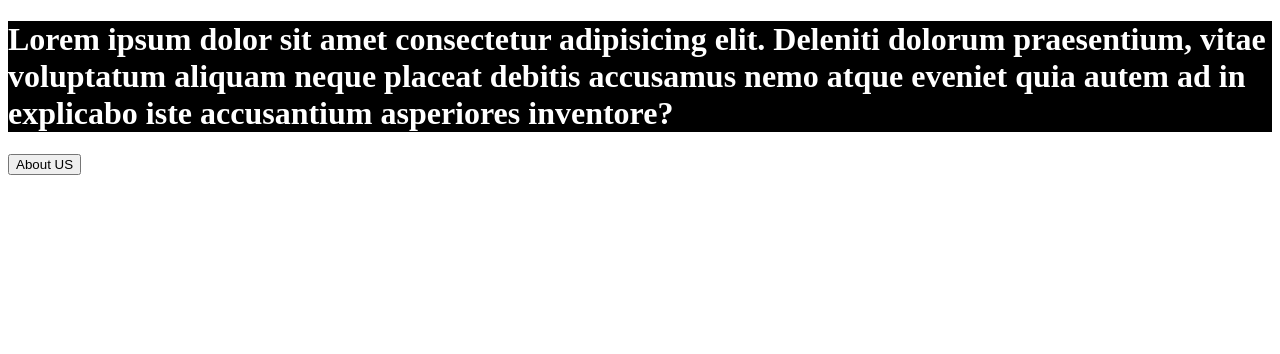
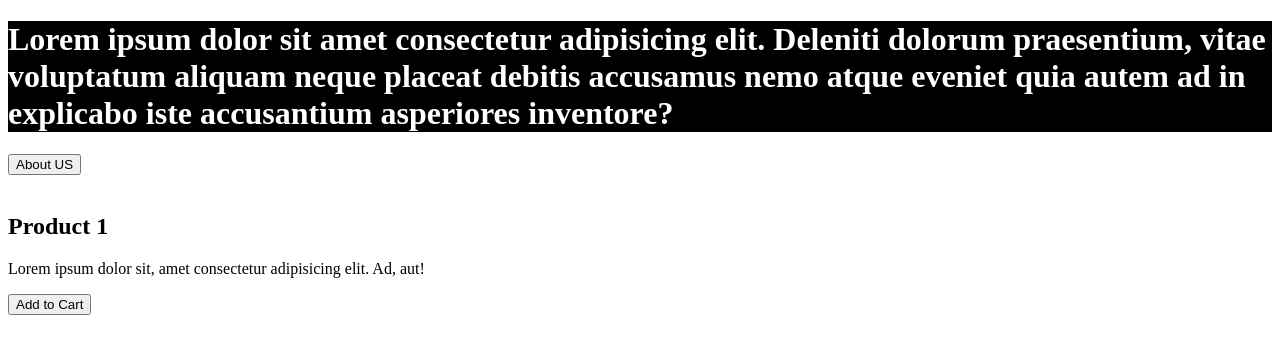
Before and after one commit to umer1338/Gift-Store-Website, a plain HTML site: page index.html in a window 1280 px wide. Drawn offline with Linux system fonts and the light colour scheme.

Commit message:
Cards Creation

```diff
--- a/index.html
+++ b/index.html
@@ -9,5 +9,12 @@
 <body>
     <h1>Lorem ipsum dolor sit amet consectetur adipisicing elit. Deleniti dolorum praesentium, vitae voluptatum aliquam neque placeat debitis accusamus nemo atque eveniet quia autem ad in explicabo iste accusantium asperiores inventore?</h1>
     <button>About US</button>
+
+    <div class="cards">
+        <img src="" alt="">
+        <h2>Product 1</h2>
+        <p>Lorem ipsum dolor sit, amet consectetur adipisicing elit. Ad, aut!</p>
+        <button>Add to Cart</button>
+    </div>
 </body>
 </html>
```
